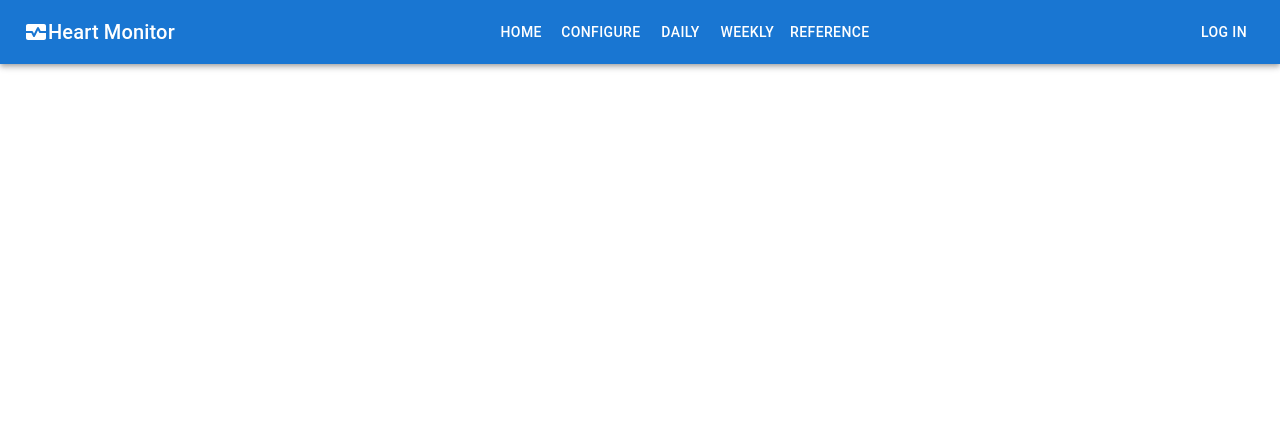
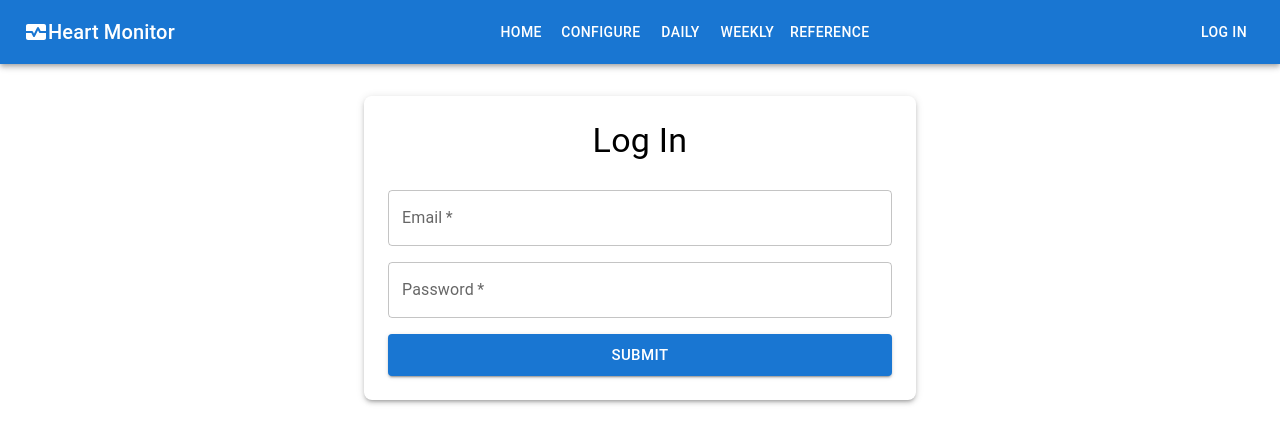
Before and after one commit to phoenixrgarcia/413-iot, a React (Create React App) app: page /login in a window 1280 px wide. Shown: the top 444 px of the page. Built offline with nearby package versions, Linux system fonts and the light colour scheme.

Commit message:
Adding Log In page

```diff
--- a/src/App.js
+++ b/src/App.js
@@ -7,6 +7,7 @@ import Configure from './pages/Configure';
 import Daily from './pages/Daily';
 import Weekly from './pages/Weekly';
 import Reference from './pages/Reference';
+import Login from './pages/Login';
 import { AppProvider } from './AppContext'; // Import AppProvider from AppContext
 
 function App() {
@@ -18,6 +19,7 @@ function App() {
         {/* Define Routes here */}
         <Routes>
           <Route path="/" element={<Home />} />
+          <Route path="/login" element={<Login />} />
           <Route path="/configure" element={<Configure />} />
           <Route path="/daily" element={<Daily />} />
           <Route path="/weekly" element={<Weekly />} />
--- a/src/components/Heading.js
+++ b/src/components/Heading.js
@@ -2,14 +2,20 @@
 import React from 'react';
 import { AppBar, Toolbar, Typography, Button, Box } from '@mui/material';
 import MonitorHeartIcon from '@mui/icons-material/MonitorHeart';
-import { Link } from 'react-router-dom';
+import { Link, useNavigate } from 'react-router-dom';
 import { useAppContext } from '../AppContext'; // Import the context
 
 function Heading() {
   const { isLoggedIn, setIsLoggedIn } = useAppContext(); // Access context
+  const navigate = useNavigate();
 
   const handleLoginLogout = () => {
-    setIsLoggedIn(!isLoggedIn); // Toggle login/logout state
+    if (isLoggedIn) {
+      setIsLoggedIn(false); // Log out
+      navigate('/'); // Redirect to home
+    } else {
+      navigate('/login'); // Redirect to login page
+    }
   };
 
   return (
--- a/src/pages/Home.js
+++ b/src/pages/Home.js
@@ -1,7 +1,8 @@
 // src/pages/Home.js
 import React from 'react';
 import { useAppContext } from '../AppContext'; // Import the context
-import { useMediaQuery } from '@mui/material';
+import { useMediaQuery, Container, Typography, Grid2, Card, CardMedia, CardContent } from '@mui/material';
+
 
 function Home() {
   const { isLoggedIn, setIsLoggedIn } = useAppContext(); // Access global state
@@ -12,30 +13,45 @@ function Home() {
   };
 
   return (
-    <>
+    <Container>
+      <Typography variant="h1" align="center" gutterBottom>
+        Welcome to Heart Monitor
+      </Typography>
+      <Typography variant="h3" gutterBottom>
+        Introduction
+      </Typography>
+      <Typography variant="body1" align="center" paragraph>
+        Heart Monitor allows you to dependably monitor your heartrate and blood oxygen levels on the go, no matter where you are.
+        Heart Monitor accomplishes this by linking multiple heartrate and blood oxygen sensors to your account.
+      </Typography>
 
-      <div>
-        <h1>Welcome to the Heart Monitor App</h1>
-        <p>Your health data at a glance.</p>
-
-        {/* Display login status */}
-        <div>
-          {isLoggedIn ? (
-            <p>You are logged in.</p>
-          ) : (
-            <p>You are logged out.</p>
-          )}
-        </div>
-
-        {/* Button to toggle login/logout */}
-        <button onClick={handleLoginLogout}>
-          {isLoggedIn ? 'Log out' : 'Log in'}
-        </button>
-
-        {/* Responsive design message */}
-        {isMobile && <p>You are viewing this on a mobile device.</p>}
-      </div>
-    </>
+      <Typography variant="h3" gutterBottom>
+        Meet the Team
+      </Typography>
+      <Container maxWidth="lg" >
+        <Grid2 container spacing={4} sx={{ width: '100%', margin: 0 }} >
+          {[
+            { name: "Ishan Adhikari", email: "ishanadhikari@arizona.edu", description: "Brief summary here", img: "/resources/ishan.jpg" },
+            { name: "Phoenix Garcia", email: "garciap2@arizona.edu", description: "Brief summary here", img: "/resources/phoenix.jpg" },
+            { name: "William Rains", email: "rainsw@arizona.edu", description: "Brief summary here", img: "/resources/william.jpg" },
+          ].map((member, index) => (
+              <Card sx={{ height: '100%', width: isMobile ? '100%' : '30%'}}>
+                <CardMedia
+                  component="img"
+                  height= {isMobile ? '500' : '300'}
+                  image={member.img}
+                  alt={`${member.name}'s picture`}
+                />
+                <CardContent>
+                  <Typography variant="h5">{member.name}</Typography>
+                  <Typography variant="body2" color="textSecondary">{member.email}</Typography>
+                  <Typography variant="body1">{member.description}</Typography>
+                </CardContent>
+              </Card>
+          ))}
+        </Grid2>
+      </Container>
+    </Container>
   );
 }
 
--- /dev/null
+++ b/src/pages/Login.js
@@ -0,0 +1,69 @@
+// src/pages/Login.js
+import React from 'react';
+import { useAppContext } from '../AppContext'; // Import the context
+import { useMediaQuery, Container, Typography, Grid2, Card, CardMedia, CardContent, Box, TextField, Button } from '@mui/material';
+import { useState } from 'react';
+
+function Login() {
+    const [email, setEmail] = useState('');
+    const [password, setPassword] = useState('');
+
+    const handleSubmit = (event) => {
+      event.preventDefault();
+      // Add token authentication, password salting, and encryption logic here
+      console.log('Email:', email);
+      console.log('Password:', password);
+      // Call your MongoDB API endpoint here
+    };
+
+    return (
+      <Container maxWidth="sm" sx={{ mt: 4 }}>
+        <Box
+          component="form"
+          onSubmit={handleSubmit}
+          sx={{
+            display: 'flex',
+            flexDirection: 'column',
+            alignItems: 'center',
+            gap: 2,
+            p: 3,
+            boxShadow: 3,
+            borderRadius: 2,
+          }}
+        >
+          <Typography variant="h4" component="h1" gutterBottom>
+            Log In
+          </Typography>
+          <TextField
+            label="Email"
+            type="email"
+            variant="outlined"
+            fullWidth
+            value={email}
+            onChange={(e) => setEmail(e.target.value)}
+            required
+          />
+          <TextField
+            label="Password"
+            type="password"
+            variant="outlined"
+            fullWidth
+            value={password}
+            onChange={(e) => setPassword(e.target.value)}
+            required
+          />
+          <Button
+            type="submit"
+            variant="contained"
+            color="primary"
+            size="large"
+            fullWidth
+          >
+            Submit
+          </Button>
+        </Box>
+      </Container>
+    );
+  };
+
+export default Login;
```
Also changed, not shown: public/resources/phoenix.jpg (added).
